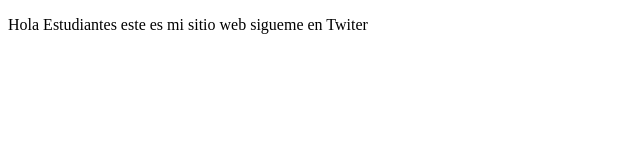
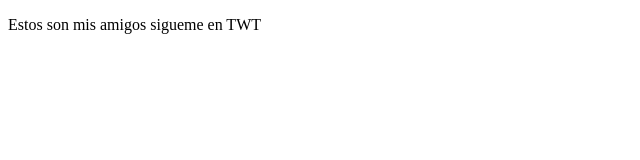
Before and after one commit to jahanbarraza/proyectoDemoCursoPrework, a plain HTML site: page index.html in a window 1280 px wide. Shown: the whole page, without its empty margins (0-640 px from the left). Drawn offline with Linux system fonts and the light colour scheme.

Commit message:
camnbios agregamos twt

```diff
--- a/index.html
+++ b/index.html
@@ -7,7 +7,7 @@
     <title>Hola Mundo</title>
 </head>
 <body>
-    <p>Hola Estudiantes este es mi sitio web sigueme en Twiter </p>
+    <p>Estos son mis amigos sigueme en TWT</p>
 
 </body>
 </html>
```
